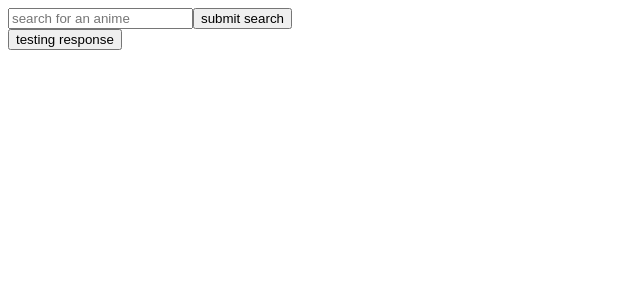
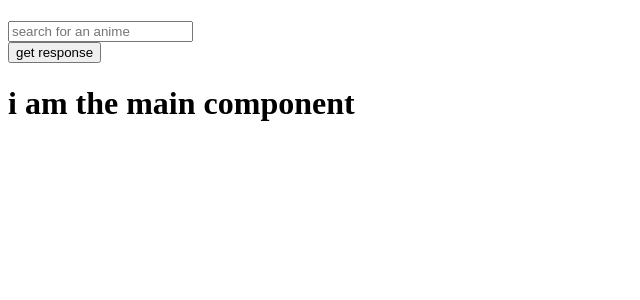
Before and after one commit to barangana/anime-database-search, a React (Create React App) app: page / in a window 1280 px wide. Shown: the top 300 px of the page, without its empty margins (0-640 px from the left). Built offline with nearby package versions, Linux system fonts and the light colour scheme.

Commit message:
Search bar functional, started mapping the data from the API

```diff
--- a/src/App.js
+++ b/src/App.js
@@ -1,12 +1,10 @@
 import "./App.css";
 import SearchBar from "./components/SearchBar";
-import Index from "./api/index";
 
 function App() {
   return (
     <div>
       <SearchBar />
-      <Index />
     </div>
   );
 }
--- /dev/null
+++ b/src/api/API.js
@@ -0,0 +1,34 @@
+import React from "react";
+import Axios from "axios";
+import Main from "../components/Main";
+import { useState } from "react";
+
+function API(props) {
+  const [animeList, setAnimeList] = useState([]);
+
+  // Gets the data from the Jikan API
+  const getAnime = () => {
+    const searchData = props.search;
+    console.log(searchData);
+    Axios.get(
+      `https://api.jikan.moe/v3/search/anime?q=${searchData}page=1&limit=10`
+    ).then((response) => {
+      console.log(response.data.results);
+      setAnimeList(response.data.results);
+    });
+  };
+
+  return (
+    <div>
+      <button onClick={getAnime}>get response</button>
+      {animeList.map((anime) => (
+        <div>
+          {anime.mal_id} {anime.title}
+        </div>
+      ))}
+      <Main />
+    </div>
+  );
+}
+
+export default API;
--- a/src/api/index.js
+++ /dev/null
@@ -1,18 +0,0 @@
-import React from "react";
-import Axios from "axios";
-
-function index() {
-  const getAPI = () => {
-    Axios.get("https://api.jikan.moe/v3").then((response) => {
-      console.log(response);
-    });
-  };
-
-  return (
-    <div>
-      <button onClick={getAPI}>testing response</button>
-    </div>
-  );
-}
-
-export default index;
--- /dev/null
+++ b/src/components/Main.js
@@ -0,0 +1,11 @@
+import React from "react";
+
+function Main(props) {
+  return (
+    <div>
+      <h1>i am the main component</h1>
+    </div>
+  );
+}
+
+export default Main;
--- a/src/components/SearchBar.js
+++ b/src/components/SearchBar.js
@@ -1,24 +1,20 @@
 import React from "react";
 import { useState } from "react";
+import API from "../api/API";
 
 function SearchBar() {
   const [search, setSearch] = useState("");
 
-  const handleSearch = (e) => {
-    e.preventDefault();
-    console.log(search);
-  };
   return (
     <div>
+      <h1>{search}</h1>
       <input
         type="search"
         placeholder="search for an anime"
         required
         onChange={(e) => setSearch(e.target.value)}
-      ></input>
-      <button type="submit" onClick={handleSearch}>
-        submit search
-      </button>
+      />
+      <API search={search} />
     </div>
   );
 }
```
